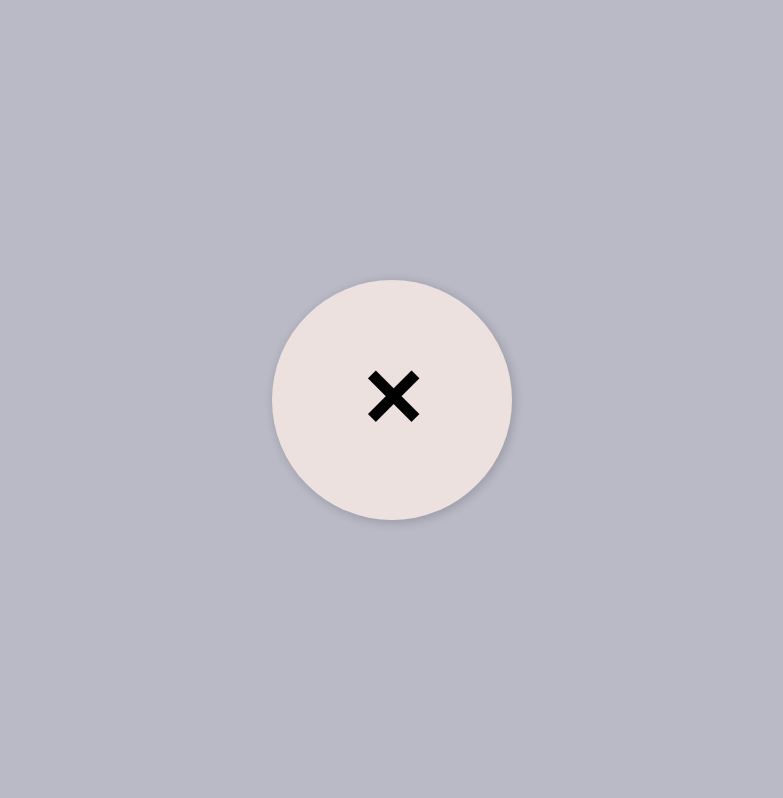
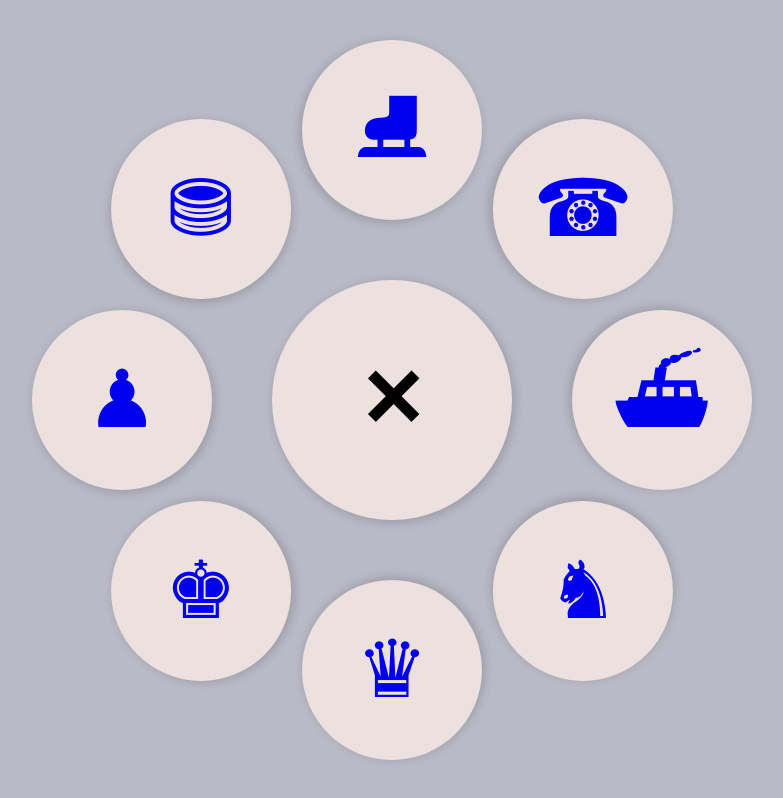
Before and after one commit to RuanMoreiraOfc/radial-menu-css-only, a plain HTML site: page src/index.html in a window 1280 px wide. Both pictures are taken after a click on the checkbox "Expandable Menu". Shown: the whole page, without its empty margins (248-1031 px from the left). Drawn offline with Linux system fonts and the light colour scheme.

Commit message:
feat: add Link Item List

```diff
--- a/src/index.html
+++ b/src/index.html
@@ -19,6 +19,33 @@
         for="nav-radial__hidden-toggler"
         class="[ nav-radial__toggler ]">
       </label>
+
+      <ul class="[ nav-radial__list ]">
+        <li class="[ nav-radial__list__item ]">
+          <a class="[ nav-radial__list__item__link ]" href="#" aria-label="item 1"></a>
+        </li>
+        <li class="[ nav-radial__list__item ]">
+          <a class="[ nav-radial__list__item__link ]" href="#" aria-label="item 2"></a>
+        </li>
+        <li class="[ nav-radial__list__item ]">
+          <a class="[ nav-radial__list__item__link ]" href="#" aria-label="item 3"></a>
+        </li>
+        <li class="[ nav-radial__list__item ]">
+          <a class="[ nav-radial__list__item__link ]" href="#" aria-label="item 4"></a
+        ></li>
+        <li class="[ nav-radial__list__item ]">
+          <a class="[ nav-radial__list__item__link ]" href="#" aria-label="item 5"></a>
+        </li>
+        <li class="[ nav-radial__list__item ]">
+          <a class="[ nav-radial__list__item__link ]" href="#" aria-label="item 6"></a>
+        </li>
+        <li class="[ nav-radial__list__item ]">
+          <a class="[ nav-radial__list__item__link ]" href="#" aria-label="item 7"></a>
+        </li>
+        <li class="[ nav-radial__list__item ]">
+          <a class="[ nav-radial__list__item__link ]" href="#" aria-label="item 8"></a>
+        </li>
+      </ul>
     </nav>
   </body>
 </html>
--- a/src/styles/index.css
+++ b/src/styles/index.css
@@ -3,7 +3,11 @@
     --itemBgColor: hsl(10, 25%, 90%);
 
     --menuSize: 3em;
+    --itemCount: 8;
+    --itemSize: calc(var(--menuSize) * 0.75);
     --itemShadow: 2px 2px 10px 1px hsla(0, 0%, 0%, 0.16);
+    --itemTransitionDuration: 200ms;
+    --itemTransitionDelay: 100ms;
     --itemTransition: transform ease-in-out;
 
     font-size: 62.5%;
@@ -132,5 +136,186 @@ label {
     transform-origin: center;
 
     transition: var(--itemTransition);
-    transition-duration: var(--transitionDuration, 1000ms);
+    transition-duration: var(
+        --transitionDuration,
+        calc(var(--itemTransitionDuration) * var(--itemCount))
+    );
 }
+
+.nav-radial__list {
+    font-size: 1em;
+
+    list-style-type: none;
+    isolation: isolate;
+
+    display: grid;
+    place-items: center;
+
+    position: absolute;
+    inset: 0;
+}
+
+.nav-radial__hidden-toggler:checked
+    ~ .nav-radial__list
+    .nav-radial__list__item {
+    --translateX: calc(var(--pointOrigin) * -1 + var(--itemSize) / 2);
+    --rotate: calc(360deg / 8 * var(--i));
+    --pointerEvents: unset;
+}
+
+.nav-radial__hidden-toggler:not(:checked)
+    ~ .nav-radial__list
+    .nav-radial__list__item {
+    --visibility: hidden;
+}
+
+.nav-radial__list__item {
+    --pointOrigin: min(100vmin / 2 - 5vmin, var(--menuSize) + var(--itemSize));
+    --translateX: 0;
+    --rotate: 0deg;
+    --visibility: unset;
+    --pointerEvents: revert;
+
+    width: var(--itemSize);
+    height: var(--itemSize);
+
+    border-radius: 100%;
+
+    background-color: var(--itemBgColor);
+
+    z-index: calc(var(--itemCount) - var(--i));
+    box-shadow: var(--itemShadow);
+    visibility: var(--visibility);
+    pointer-events: var(--pointerEvents);
+
+    position: absolute;
+
+    transform: translateX(var(--translateX)) rotate(var(--rotate));
+    transform-origin: var(--pointOrigin);
+
+    /* prettier-ignore */
+    transition:
+        var(--itemTransition),
+        width,
+        height,
+        visibility
+    ;
+    /* prettier-ignore */
+    transition-duration:
+        var(--itemTransitionDuration),
+        250ms,
+        250ms
+    ;
+    /* prettier-ignore */
+    transition-delay:
+        calc(var(--itemTransitionDelay) * var(--i)),
+        0ms,
+        50ms
+    ;
+}
+
+.nav-radial__list__item:hover,
+.nav-radial__list__item:focus-within {
+    width: calc(var(--itemSize) * 1.1);
+    height: calc(var(--itemSize) * 1.1);
+}
+
+.nav-radial__list__item__link {
+    --i: inherit;
+
+    height: inherit;
+
+    border-radius: inherit;
+
+    text-decoration: unset;
+
+    display: grid;
+    place-items: center;
+}
+
+.nav-radial__list__item__link::before {
+    --i: inherit;
+
+    content: '';
+
+    line-height: 1;
+
+    transform: rotate(calc(var(--rotate) * -1));
+    transition: var(--itemTransition);
+    transition-duration: calc(
+        var(--itemTransitionDuration) * calc(var(--i) - 0.5)
+    );
+    transition-delay: var(--itemTransitionDelay);
+}
+
+/* #region FOR */
+
+.nav-radial__list__item:nth-of-type(1) {
+    --i: 0;
+}
+
+.nav-radial__list__item:nth-of-type(2) {
+    --i: 1;
+}
+
+.nav-radial__list__item:nth-of-type(3) {
+    --i: 2;
+}
+
+.nav-radial__list__item:nth-of-type(4) {
+    --i: 3;
+}
+
+.nav-radial__list__item:nth-of-type(5) {
+    --i: 4;
+}
+
+.nav-radial__list__item:nth-of-type(6) {
+    --i: 5;
+}
+
+.nav-radial__list__item:nth-of-type(7) {
+    --i: 6;
+}
+
+.nav-radial__list__item:nth-of-type(8) {
+    --i: 7;
+}
+
+/* #endregion FOR */
+
+/* #region ICONS */
+
+:nth-of-type(1) .nav-radial__list__item__link::before {
+    content: '\265F';
+}
+
+:nth-of-type(2) .nav-radial__list__item__link::before {
+    content: '\26C3';
+}
+
+:nth-of-type(3) .nav-radial__list__item__link::before {
+    content: '\26f8';
+}
+
+:nth-of-type(4) .nav-radial__list__item__link::before {
+    content: '\260e';
+}
+
+:nth-of-type(5) .nav-radial__list__item__link::before {
+    content: '\26f4';
+}
+
+:nth-of-type(6) .nav-radial__list__item__link::before {
+    content: '\265e';
+}
+
+:nth-of-type(7) .nav-radial__list__item__link::before {
+    content: '\265B';
+}
+
+:nth-of-type(8) .nav-radial__list__item__link::before {
+    content: '\265A';
+}
+
+/* #endregion ICONS */
```
